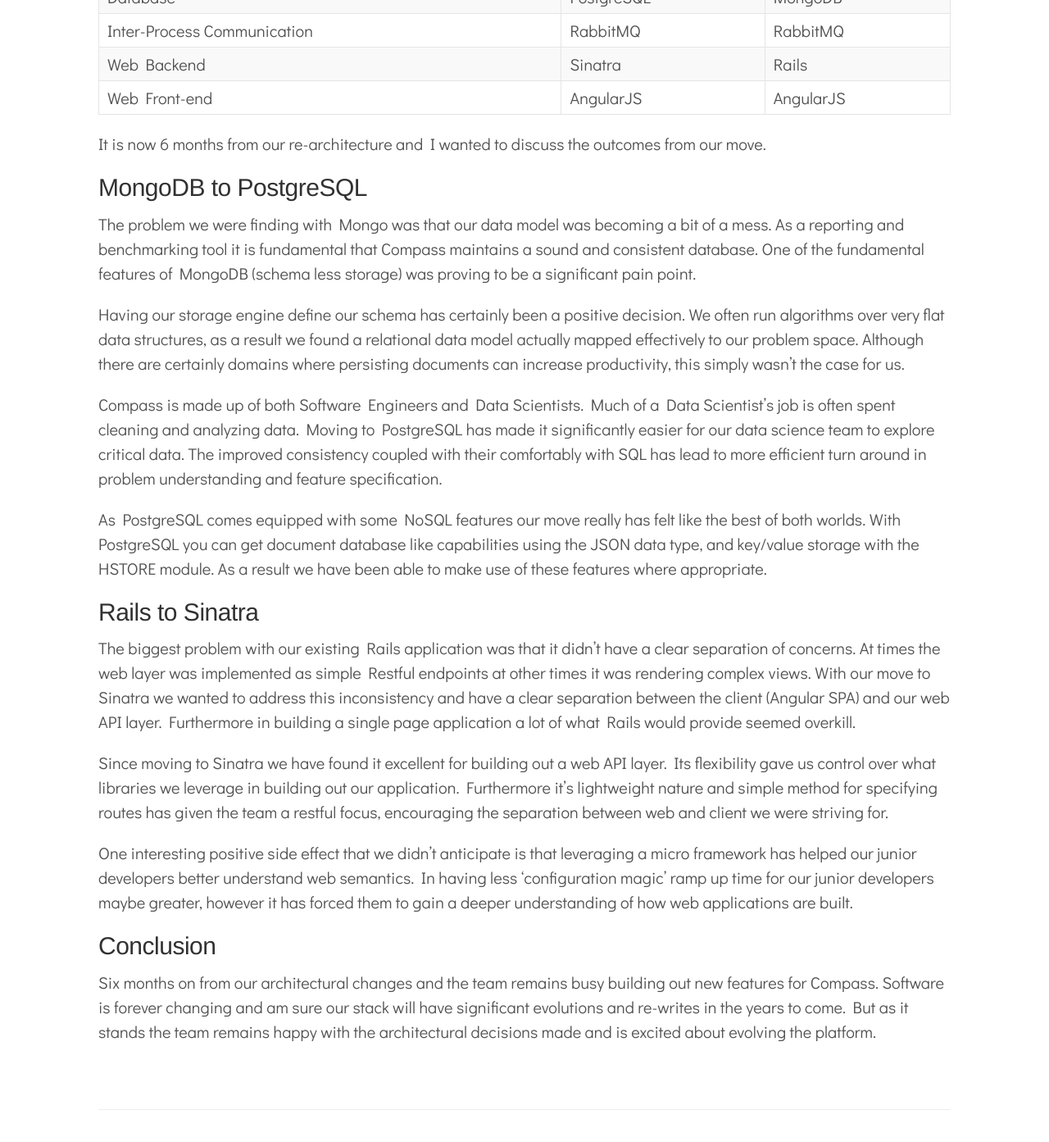
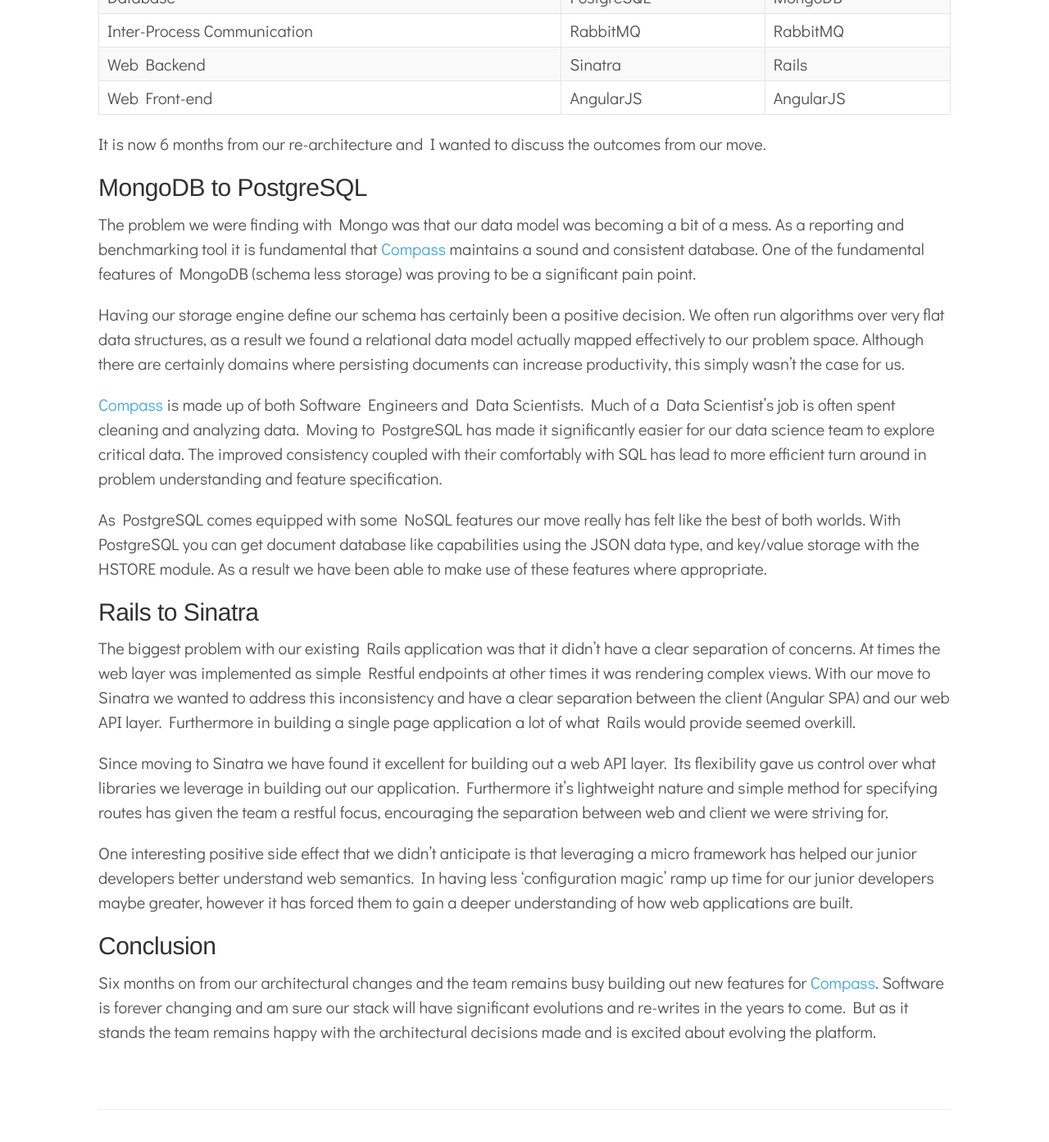
Before and after one commit to davidkdickson/davidkdickson.github.io, a Jekyll site: the page built from _posts/2015-12-10-compass-re-architecture.md, in a window 1280 px wide and 1400 px high, scrolled down 408 px. Shown: the top 1393 px of the window at 82% size. Built offline with Jekyll 4.4.1, drawn with Linux system fonts in a browser that asks for light colours; Markdown is read by kramdown in place of the engine named in the settings; part of the change alters nothing that is shown; some of the changed text lies outside the part shown.

```diff
--- a/_posts/2015-12-10-compass-re-architecture.md
+++ b/_posts/2015-12-10-compass-re-architecture.md
@@ -3,7 +3,7 @@ layout: post
 title: Compass Re-architecture
 ---
 
-Early this year at Compass we decided to significantly re-design our core product with a focus on making it self-service. This juncture was the perfect opportunity for us to also evaluate the technical stack we were leveraging. This evaluation lead to some specific changes as outlined below.
+Early this year at [Compass](https://www.compass.co) we decided to significantly re-design our core product with a focus on making it self-service. This juncture was the perfect opportunity for us to also evaluate the technical stack we were leveraging. This evaluation lead to some specific changes as outlined below.
 
 |                             | New Stack   | Old Stack  |
 | --------------------------- | :----------- | :---------- |
@@ -16,11 +16,11 @@ Early this year at Compass we decided to significantly re-design our core produc
 It is now 6 months from our re-architecture and I wanted to discuss the outcomes from our move.
 
 ## MongoDB to PostgreSQL
-The problem we were finding with Mongo was that our data model was becoming a bit of a mess. As a reporting and benchmarking tool it is fundamental that Compass maintains a sound and consistent database. One of the fundamental features of MongoDB (schema less storage) was proving to be a significant pain point.
+The problem we were finding with Mongo was that our data model was becoming a bit of a mess. As a reporting and benchmarking tool it is fundamental that [Compass](https://www.compass.co) maintains a sound and consistent database. One of the fundamental features of MongoDB (schema less storage) was proving to be a significant pain point.
 
 Having our storage engine define our schema has certainly been a positive decision. We often run algorithms over very flat data structures, as a result we found a relational data model actually mapped effectively to our problem space. Although there are certainly domains where persisting documents can increase productivity, this simply wasn't the case for us.
 
-Compass is made up of both Software Engineers and Data Scientists. Much of a Data Scientist’s job is often spent cleaning and analyzing data. Moving to PostgreSQL has made it significantly easier for our data science team to explore critical data. The improved consistency coupled with their comfortably with SQL has lead to more efficient turn around in problem understanding and feature specification.
+[Compass](https://www.compass.co) is made up of both Software Engineers and Data Scientists. Much of a Data Scientist’s job is often spent cleaning and analyzing data. Moving to PostgreSQL has made it significantly easier for our data science team to explore critical data. The improved consistency coupled with their comfortably with SQL has lead to more efficient turn around in problem understanding and feature specification.
 
 As PostgreSQL comes equipped with some NoSQL features our move really has felt like the best of both worlds. With PostgreSQL you can get document database like capabilities using the JSON data type, and key/value storage with the HSTORE module. As a result we have been able to make use of these features where appropriate.
 
@@ -32,4 +32,4 @@ Since moving to Sinatra we have found it excellent for building out a web API la
 One interesting positive side effect that we didn't anticipate is that leveraging a micro framework has helped our junior developers better understand web semantics. In having less ‘configuration magic’ ramp up time for our junior developers maybe greater, however it has forced them to gain a deeper understanding of how web applications are built.
 
 ## Conclusion
-Six months on from our architectural changes and the team remains busy building out new features for Compass. Software is forever changing and am sure our stack will have significant evolutions and re-writes in the years to come. But as it stands the team remains happy with the architectural decisions made and is excited about evolving the platform.
+Six months on from our architectural changes and the team remains busy building out new features for [Compass](https://www.compass.co). Software is forever changing and am sure our stack will have significant evolutions and re-writes in the years to come. But as it stands the team remains happy with the architectural decisions made and is excited about evolving the platform.
```
